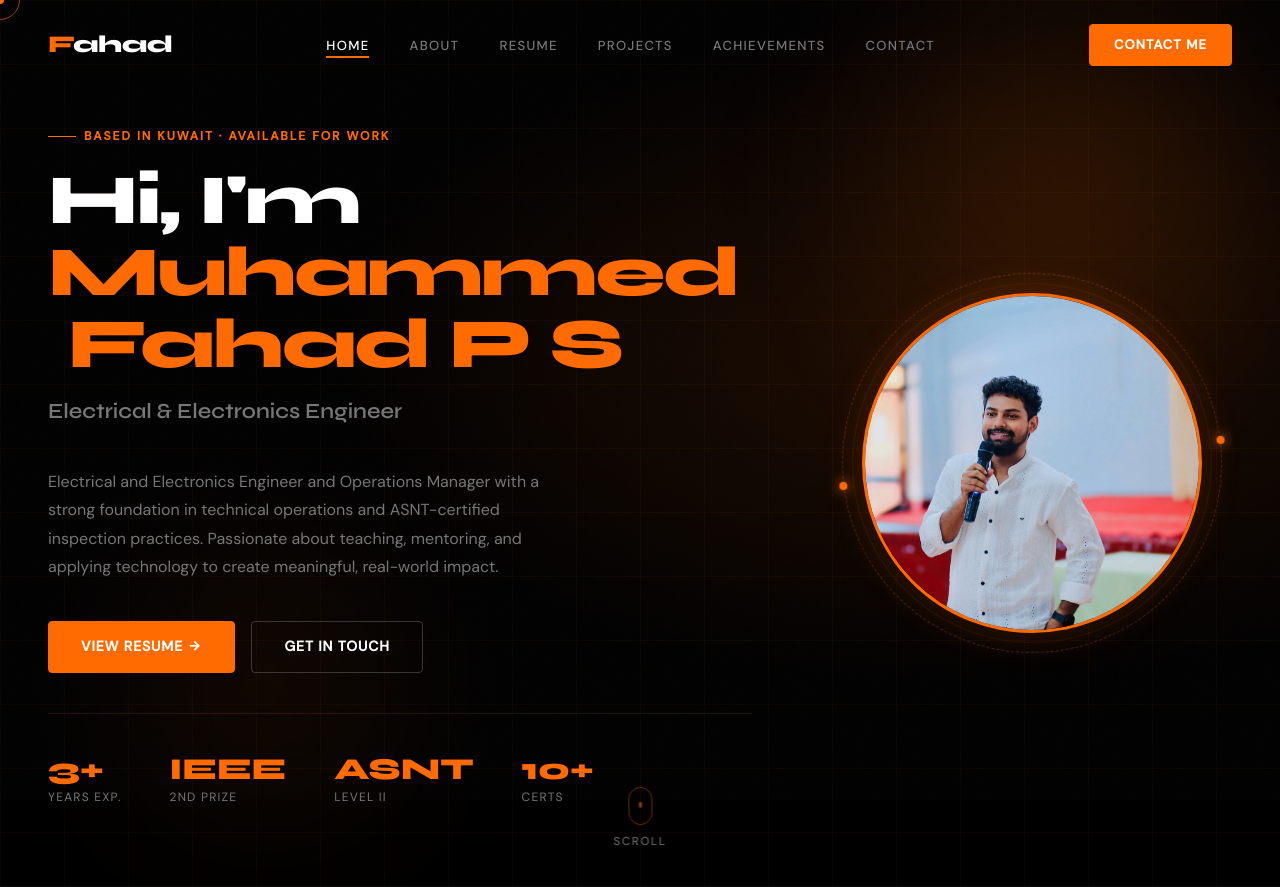
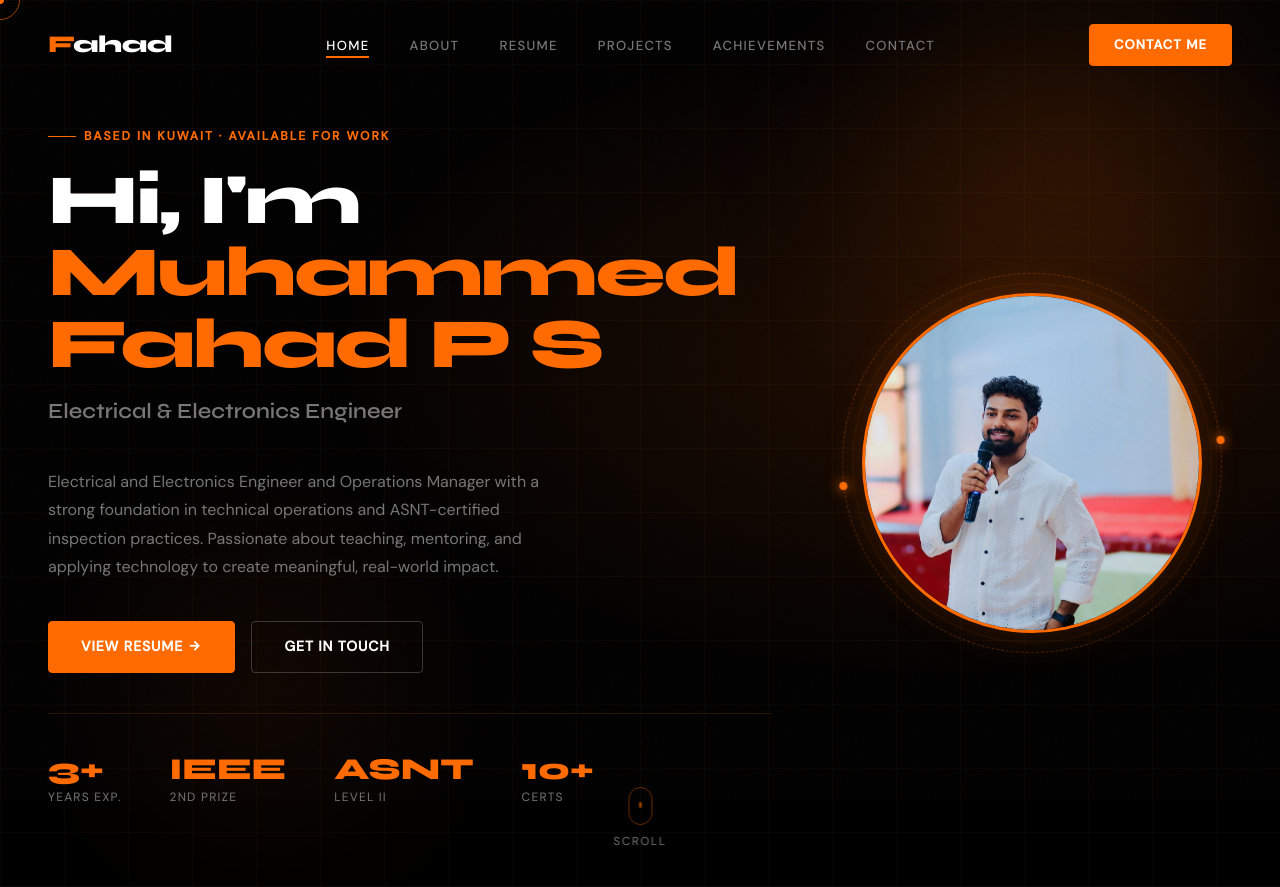
Before and after one commit to y0uridi0t10/muhammedfahadps, a plain HTML site: page index.html in a window 1280 px wide. Shown: the top 887 px of the page. Drawn offline with nearby package versions, Linux system fonts and the light colour scheme; animation ran at ten frames a second.

Commit message:
Initial commit

```diff
--- a/css/style.css
+++ b/css/style.css
@@ -351,8 +351,8 @@ body.cursor-click #cursor-dot {
   margin: 0 auto;
   width: 100%;
   display: grid;
-  grid-template-columns: 1fr 400px;
-  gap: 80px;
+  grid-template-columns: minmax(0, 1fr) minmax(280px, 400px);
+  gap: 60px;
   align-items: center;
   position: relative;
   z-index: 2;
@@ -381,17 +381,16 @@ body.cursor-click #cursor-dot {
   letter-spacing: -0.03em;
   color: #fff;
   margin-bottom: 14px;
-  overflow: hidden;
+  overflow-wrap: anywhere;
+  word-break: normal;
 }
 .hero-h1 .accent { color: var(--orange); }
 .hero-h1 .line { overflow: hidden; display: block; }
 /* Split char animation */
 .char {
-  display: inline-block;
-  transform: translateY(100%);
-  opacity: 0;
+  opacity: 1;
+  transform: none;
 }
-
 .typewriter-wrap {
   height: 2.8rem;
   overflow: hidden;
--- a/js/main.js
+++ b/js/main.js
@@ -236,9 +236,18 @@ document.querySelectorAll('.project-card').forEach(card => {
     // Char split animation for heading
     const h1 = document.querySelector('.hero-h1');
     if (h1) {
-      h1.querySelectorAll('.char').forEach((char, i) => {
-        tl.to(char, { y: 0, opacity: 1, duration: 0.06, ease: 'power2.out' }, 0.1 + i * 0.018);
-      });
+      tl.fromTo(
+        '.char',
+        { y: 40, opacity: 0 },
+        {
+          y: 0,
+          opacity: 1,
+          duration: 0.6,
+          ease: "power3.out",
+          stagger: 0.02
+        },
+        0.1
+      );
     }
 
     tl.to('.hero-desc', { opacity: 1, y: 0, duration: 0.7, ease: 'power2.out' }, 0.9)
```
